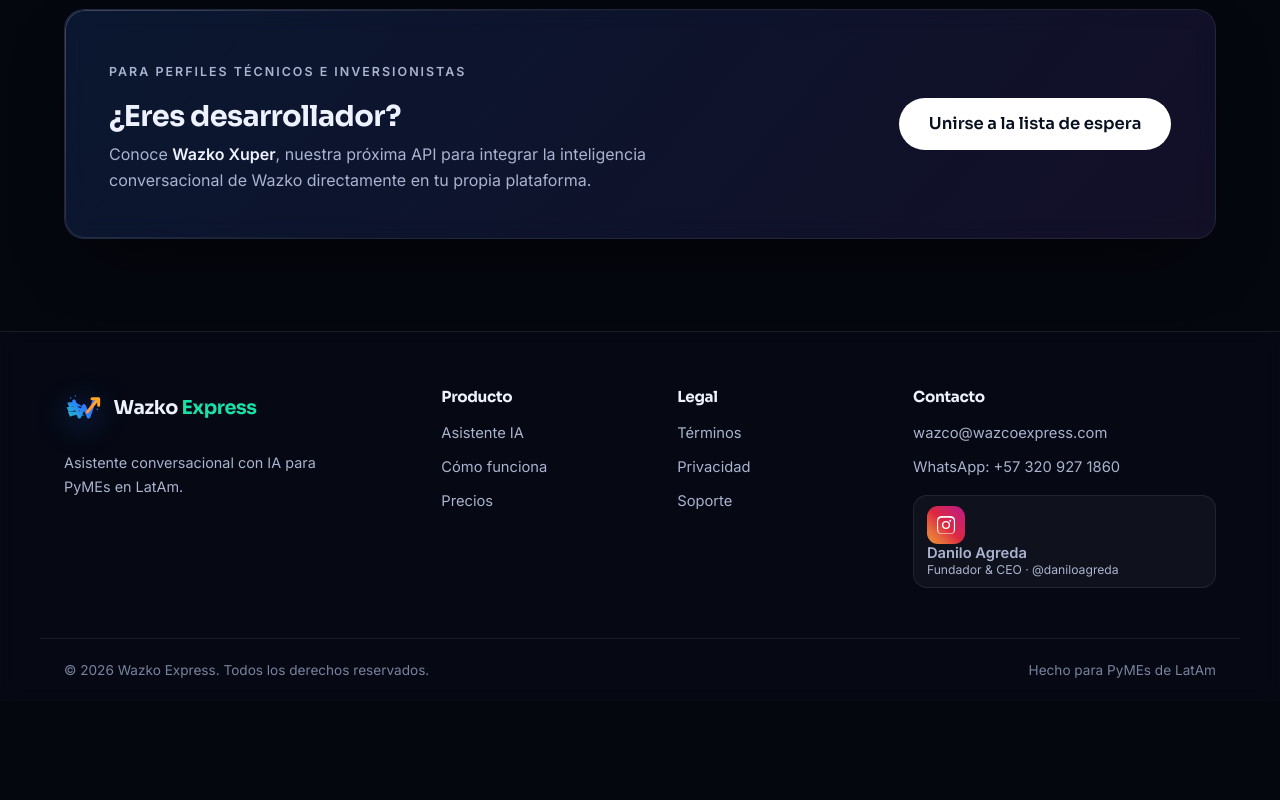
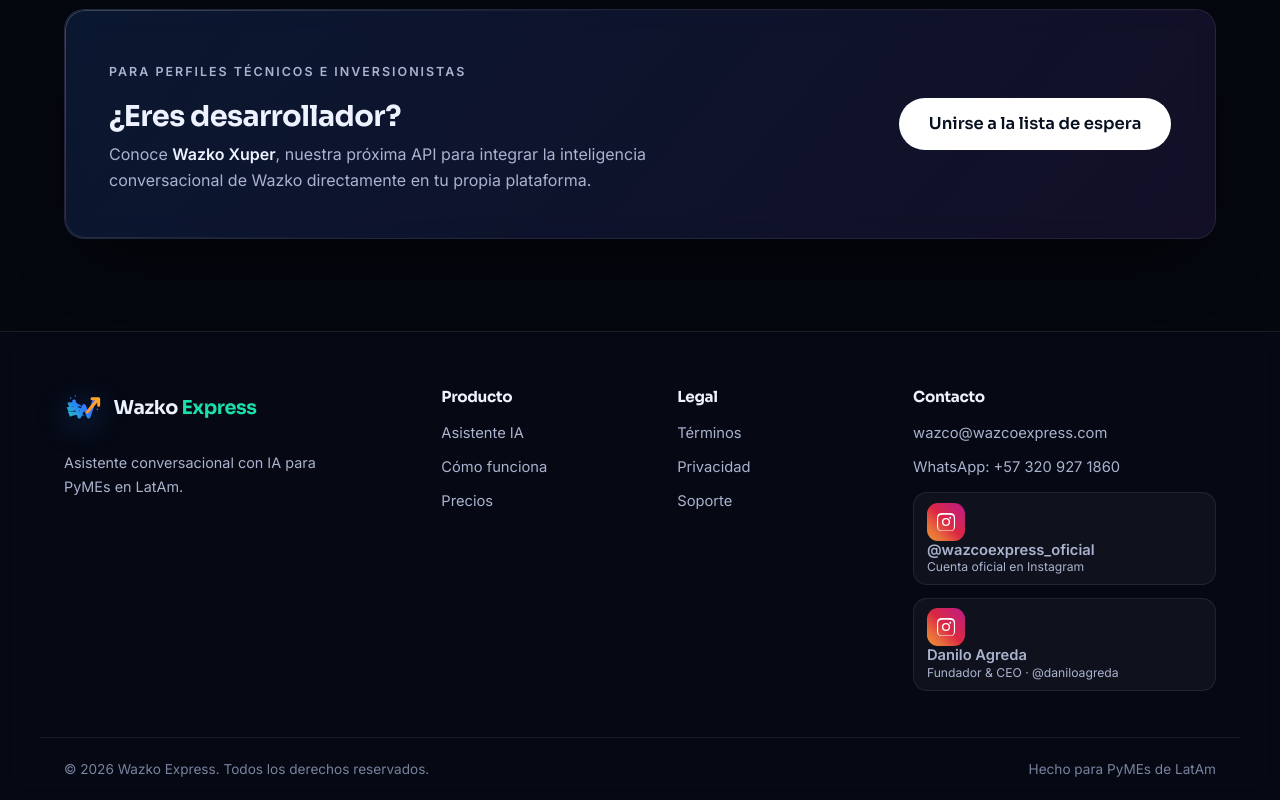
Before and after one commit to dagredaj-del/wazko-express-landing, a plain HTML site: page index.html in a window 1280 px wide. Shown: the part 6033-6833 px from the top of the page. Before the commit the page ends 6734 px from the top, so only its background shows below. Drawn offline with Linux system fonts and the light colour scheme.

Commit message:
Añadir cuenta oficial de Instagram @wazcoexpress_oficial (footer, schema.org, docs)

```diff
--- a/index.html
+++ b/index.html
@@ -38,6 +38,10 @@
     ],
     "author": { "@type": "Person", "name": "Danilo Agreda", "jobTitle": "Fundador y CEO" },
     "founder": { "@type": "Person", "name": "Danilo Agreda" },
+    "sameAs": [
+      "https://www.instagram.com/wazcoexpress_oficial",
+      "https://instagram.com/daniloagreda"
+    ],
     "contactPoint": {
       "@type": "ContactPoint",
       "email": "wazco@wazcoexpress.com",
@@ -486,6 +490,17 @@
         <h4>Contacto</h4>
         <a href="mailto:wazco@wazcoexpress.com">wazco@wazcoexpress.com</a>
         <a href="https://wa.me/573209271860" target="_blank" rel="noopener">WhatsApp: +57 320 927 1860</a>
+
+        <a href="https://www.instagram.com/wazcoexpress_oficial" target="_blank" rel="noopener" class="founder__link" aria-label="Instagram oficial de Wazko Express">
+          <span class="founder__ig" aria-hidden="true">
+            <svg viewBox="0 0 24 24" width="22" height="22" fill="currentColor"><path d="M12 2.2c3.2 0 3.6 0 4.9.07 1.17.05 1.8.25 2.23.41.56.22.96.48 1.38.9.42.42.68.82.9 1.38.16.42.36 1.06.41 2.23.06 1.27.07 1.65.07 4.86s0 3.6-.07 4.86c-.05 1.17-.25 1.8-.41 2.23-.22.56-.48.96-.9 1.38-.42.42-.82.68-1.38.9-.42.16-1.06.36-2.23.41-1.27.06-1.65.07-4.86.07s-3.6 0-4.86-.07c-1.17-.05-1.8-.25-2.23-.41a3.7 3.7 0 01-1.38-.9 3.7 3.7 0 01-.9-1.38c-.16-.42-.36-1.06-.41-2.23C2.21 15.6 2.2 15.22 2.2 12s0-3.6.07-4.86c.05-1.17.25-1.8.41-2.23.22-.56.48-.96.9-1.38.42-.42.82-.68 1.38-.9.42-.16 1.06-.36 2.23-.41C8.46 2.21 8.84 2.2 12 2.2zm0 1.98c-3.15 0-3.52.01-4.76.07-.9.04-1.39.19-1.71.32-.43.17-.74.37-1.06.69-.32.32-.52.63-.69 1.06-.13.32-.28.81-.32 1.71-.06 1.24-.07 1.61-.07 4.76s.01 3.52.07 4.76c.04.9.19 1.39.32 1.71.17.43.37.74.69 1.06.32.32.63.52 1.06.69.32.13.81.28 1.71.32 1.24.06 1.61.07 4.76.07s3.52-.01 4.76-.07c.9-.04 1.39-.19 1.71-.32.43-.17.74-.37 1.06-.69.32-.32.52-.63.69-1.06.13-.32.28-.81.32-1.71.06-1.24.07-1.61.07-4.76s-.01-3.52-.07-4.76c-.04-.9-.19-1.39-.32-1.71a2.86 2.86 0 00-.69-1.06 2.86 2.86 0 00-1.06-.69c-.32-.13-.81-.28-1.71-.32-1.24-.06-1.61-.07-4.76-.07zm0 3.37a4.45 4.45 0 110 8.9 4.45 4.45 0 010-8.9zm0 7.34a2.89 2.89 0 100-5.78 2.89 2.89 0 000 5.78zm5.66-7.58a1.04 1.04 0 11-2.08 0 1.04 1.04 0 012.08 0z"/></svg>
+          </span>
+          <span class="founder__meta">
+            <strong>@wazcoexpress_oficial</strong>
+            <em>Cuenta oficial en Instagram</em>
+          </span>
+        </a>
+
         <div class="founder">
           <a href="https://instagram.com/daniloagreda" target="_blank" rel="noopener" class="founder__link" aria-label="Instagram de Danilo Agreda, Fundador y CEO">
             <span class="founder__ig" aria-hidden="true">
--- a/styles.css
+++ b/styles.css
@@ -302,7 +302,8 @@ img{max-width:100%;display:block}
 .footer__col h4{font-size:.95rem;margin-bottom:1rem}
 .footer__col a{display:block;color:var(--muted);font-size:.92rem;margin-bottom:.6rem}
 .footer__col a:hover{color:var(--ink)}
-.founder{margin-top:1rem}
+.footer__col .founder__link{margin-top:.8rem;margin-bottom:.4rem}
+.founder{margin-top:.4rem}
 .founder__link{display:inline-flex;align-items:center;gap:.7rem;padding:.6rem .8rem;border-radius:14px;
   border:1px solid var(--line);background:var(--glass);transition:transform .2s,border-color .2s}
 .founder__link:hover{transform:translateY(-2px);border-color:rgba(24,224,168,.4)}
```
Also changed, not shown: llms.txt, 1 other file.
